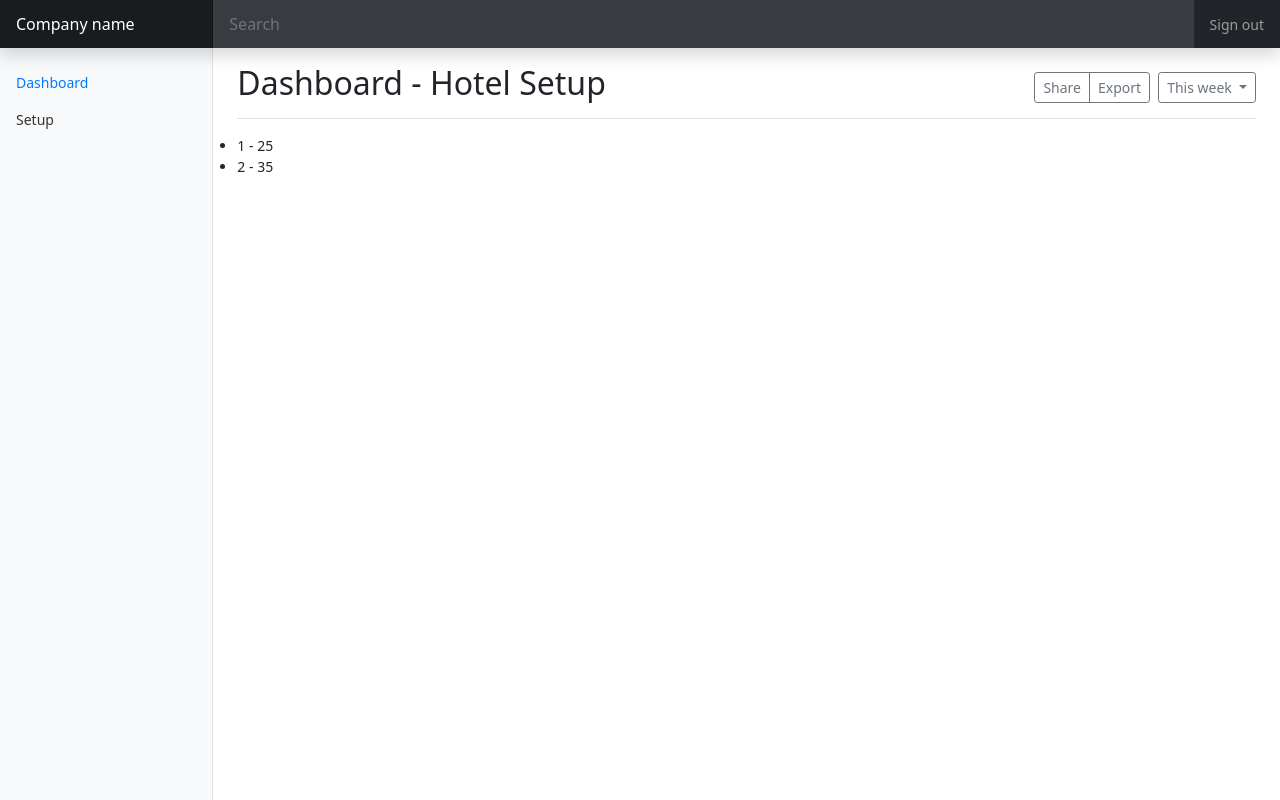
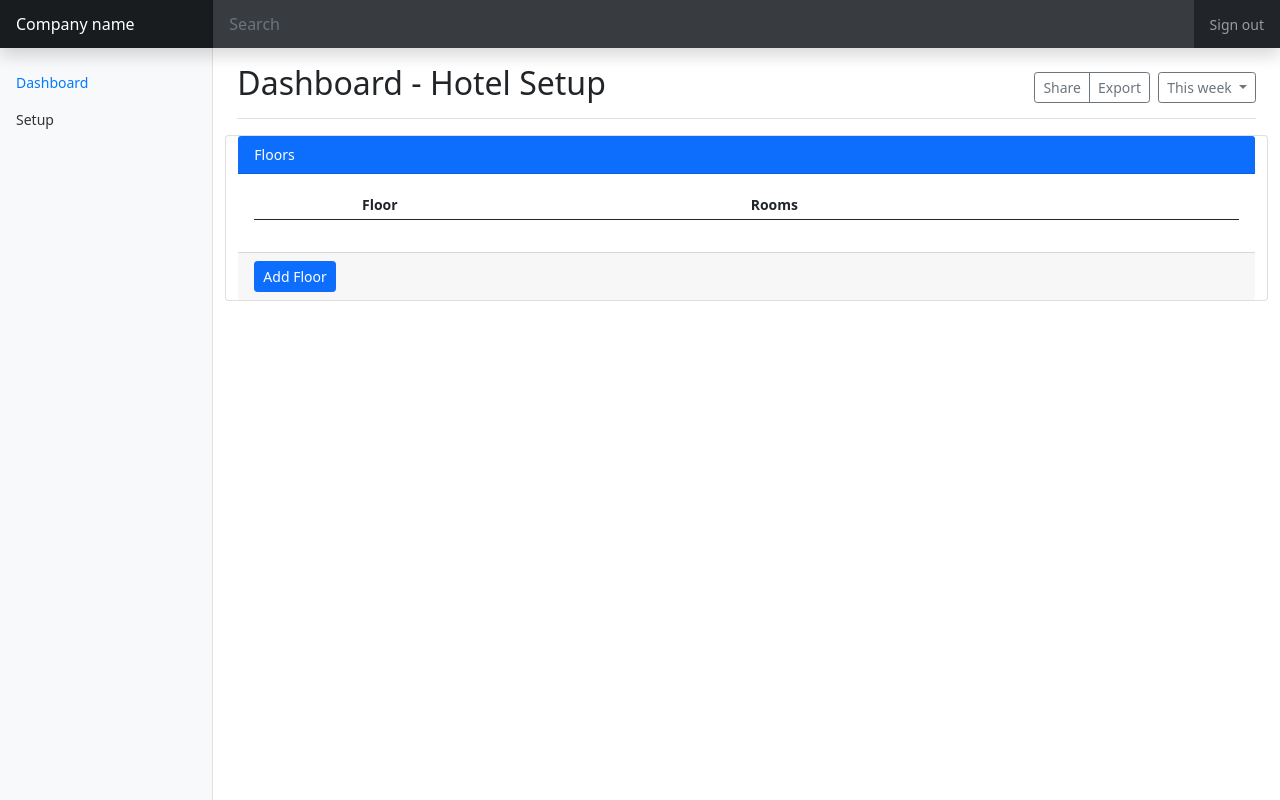
Before and after one commit to majormunky/DjangoHotel, a Django app: page /setup/ in a window 1280 px wide. Run offline with Django 3.2, Linux system fonts and the light colour scheme; data that the repository does not hold is empty.

Commit message:
We now populate the list of floors on page load using vue

```diff
--- a/apps/rooms/templates/rooms/setup.html
+++ b/apps/rooms/templates/rooms/setup.html
@@ -5,11 +5,33 @@
 
 {% block content %}
 <div class="row" id="app">
-	<ul>
-		<li v-for="floor in floors" :key="floor.id">
-			${floor.number} - ${floor.rooms}
-		</li>
-	</ul>
+	<div class="card">
+		<div class="card-header text-white bg-primary">
+			Floors
+		</div>
+		<div class="card-body">
+			<table class="table table-sm">
+				<thead>
+					<tr>
+						<th>&nbsp;</th>
+						<th>Floor</th>
+						<th>Rooms</th>
+					</tr>
+				</thead>
+				<tbody class="align-middle">
+					<tr v-for="floor in floors" :key="floor.id">
+						<td><a href="#" @click="onViewFloorClicked" class="btn btn-primary btn-sm">View</a></td>
+						<td>${floor.number}</td>
+						<td>${floor.rooms}</td>
+					</tr>
+				</tbody>
+			</table>
+		</div>
+		<div class="card-footer">
+			<button class="btn btn-primary btn-sm" @click='addFloorClicked'>Add Floor</button>
+		</div>
+	</div>
+
 </div>
 {% endblock %}
 
@@ -17,17 +39,29 @@
 <script src="{% static 'js/ajax.js' %}"></script>
 <script src="https://cdn.jsdelivr.net/npm/vue@next"></script>
 <script>
+	const floor_url = "{% url 'api-floor-list' %}";
 	const app = Vue.createApp({
 		data() {
 			return {
-				floors: [
-					{id: 1, number: "1", rooms: 25},
-					{id: 2, number: "2", rooms: 35},
-				]
+				floors: []
+			}
+		},
+		async mounted() {
+			let response = await getData(floor_url);
+			if (response.length) {
+				this.floors = response;
 			}
 		},
 		compilerOptions: {
     		delimiters: ['${', '}'],
+    	},
+    	methods: {
+    		addFloorClicked() {
+    			console.log("Add Floor Clicked")
+    		},
+    		onViewFloorClicked() {
+    			console.log("View Floor Clicked")
+    		}
     	}
 	});
 
--- a/apps/rooms/urls.py
+++ b/apps/rooms/urls.py
@@ -1,4 +1,4 @@
-from django.urls import path
+from django.urls import path, include
 from . import views
 
 
@@ -6,4 +6,5 @@ urlpatterns = [
 	path('', views.index, name='rooms-index'),
 	path('setup/', views.setup, name='rooms-setup'),
 	path('ajax/create-floor/', views.ajax_create_floor, name='ajax-rooms-create-floor'),
+	path('api/', include('rooms.api.urls')),
 ]
--- a/hotel_project/settings.py
+++ b/hotel_project/settings.py
@@ -40,6 +40,7 @@ INSTALLED_APPS = [
     'django.contrib.sessions',
     'django.contrib.messages',
     'django.contrib.staticfiles',
+    'rest_framework',
     'apps.home',
     'apps.core',
     'apps.rooms',
--- a/templates/dashboard-base.html
+++ b/templates/dashboard-base.html
@@ -68,8 +68,8 @@
     			</main>
   			</div>
 		</div>
-    	<script src="https://cdn.jsdelivr.net/npm/bootstrap@5.0.2/dist/js/bootstrap.bundle.min.js" integrity="sha384-MrcW6ZMFYlzcLA8Nl+NtUVF0sA7MsXsP1UyJoMp4YLEuNSfAP+JcXn/tWtIaxVXM" crossorigin="anonymous"></script>
-      	<script src="https://cdn.jsdelivr.net/npm/feather-icons@4.28.0/dist/feather.min.js" integrity="sha384-uO3SXW5IuS1ZpFPKugNNWqTZRRglnUJK6UAZ/gxOX80nxEkN9NcGZTftn6RzhGWE" crossorigin="anonymous"></script>
+    	<script src="https://cdn.jsdelivr.net/npm/bootstrap@5.0.2/dist/js/bootstrap.bundle.min.js" integrity="sha384-MrcW6ZMFYlzcLA8Nl+NtUVF0sA7MsXsP1UyJoMp4YLEuNSfAP+JcXn/tWtIaxVXM" crossorigin="anonymous" type="application/javascript"></script>
+      	<script src="https://cdn.jsdelivr.net/npm/feather-icons@4.28.0/dist/feather.min.js" integrity="sha384-uO3SXW5IuS1ZpFPKugNNWqTZRRglnUJK6UAZ/gxOX80nxEkN9NcGZTftn6RzhGWE" crossorigin="anonymous" type="application/javascript"></script>
 
   		{% block page_scripts %}{% endblock %}
   	</body>
```
